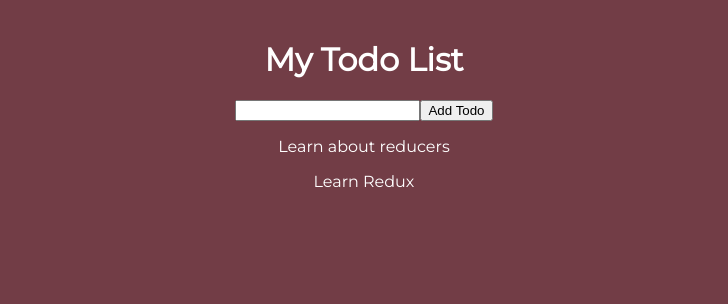
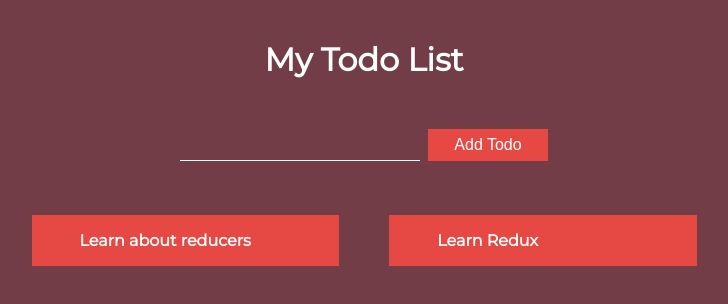
Before and after one commit to maribelcuales/reducer-todo, a React (Create React App) app in the folder todo/: page / in a window 1280 px wide. Shown: the top 304 px of the page, without its empty margins (276-1004 px from the left). Built offline with nearby package versions, Linux system fonts and the light colour scheme.

Commit message:
Added more css styling Todo.

```diff
--- a/todo/src/components/Todo.js
+++ b/todo/src/components/Todo.js
@@ -10,8 +10,8 @@ const Todo = props => {
         <div
           key={todo.id}
           onClick={() => props.toggleItem(todo.id)}
-          className={`todo${todo.completed ? "completed" : ""}`}>
-          <p>{todo.item}</p>
+          className={`todo${todo.completed ? " completed" : ""}`}>
+          <ul className="todo-item">{todo.item}</ul>
         </div>
         )})}
     </div>
--- a/todo/src/components/styles.css
+++ b/todo/src/components/styles.css
@@ -1,13 +1,47 @@
-.item {
+.todo-input {
+  border: none;
+  padding: 6px 0;
+  font-size: 1rem;
+  width: 240px;
+  outline: 0;
+  color: white;
+  background: none;
+  border-bottom: 1px solid white;
+  margin-top: 30px;
+  margin-bottom: 20px;
+  margin-right: 8px;
+}
+
+button {
+  background-color: #e64944;
+  border: 1px solid #e64944;
+  color: white;
+  font-size: 16px;
+  padding: 6px 14px;
+  width: 120px;
+}
+
+.todo-list {
+  display: flex;
+  flex-flow: row wrap;
+  justify-content: space-between;
+  width: 100%;
+  margin: 0 auto;
+  margin-top: 30px;
+}
+
+.todo {
   background-color: #e64944;
   width: 45%;
   text-align: left;
   margin: 4px 0;
   padding-left: 8px;
   cursor: pointer;
+  font-weight: bold;
 }
 
-.item.completed {
-  background-color: #d17d7c;
+.todo.completed {
+  background-color:  #b5838d;
   text-decoration: line-through;
+  font-style: oblique;
 }
```
